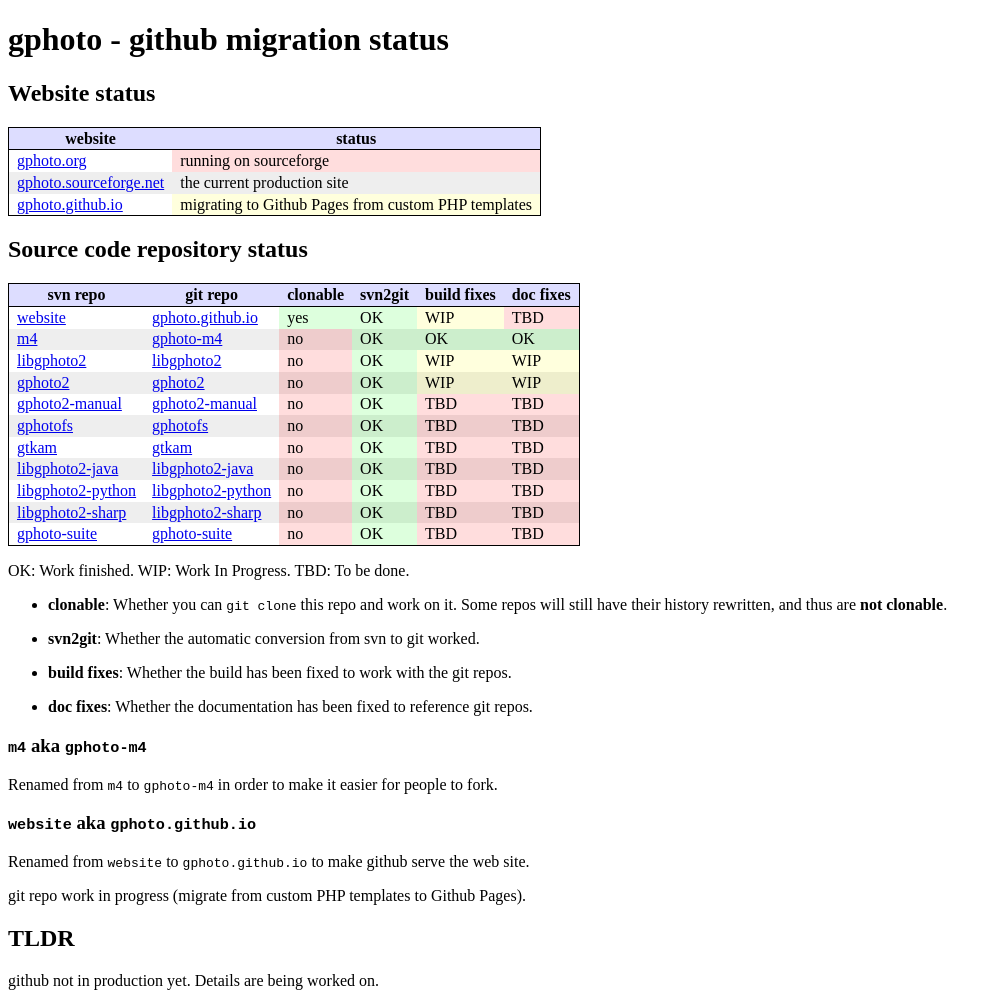
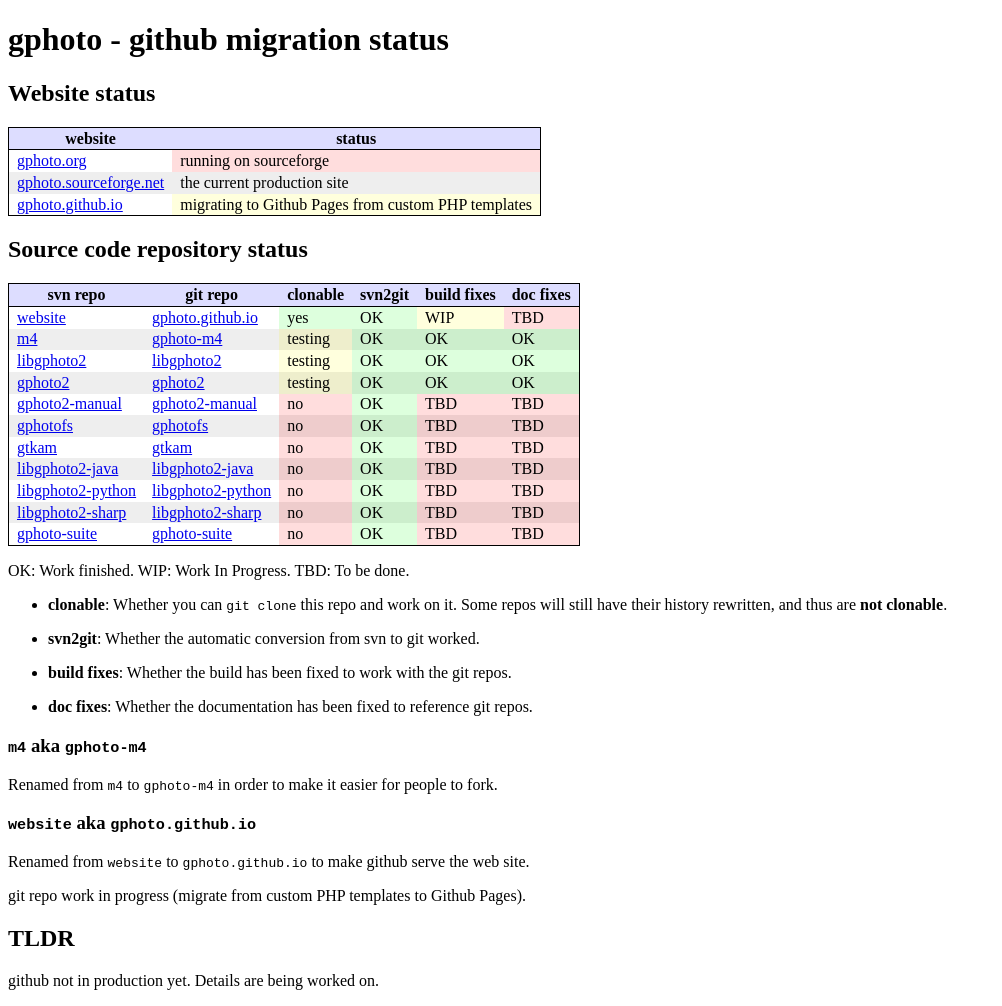
Before and after one commit to gphoto/gphoto.github.io, a Jekyll site: the page built from migration-status.md, in a window 1280 px wide. Shown: the whole page, without its empty margins (0-1002 px from the left). Built offline with Jekyll 4.4.1, drawn with Linux system fonts in a browser that asks for light colours; Markdown is read by kramdown in place of the engine named in the settings.

Commit message:
repos: gphoto2 and libgphoto2 are now in testing

```diff
--- a/css/plain.css
+++ b/css/plain.css
@@ -34,5 +34,7 @@ table > tbody > tr:nth-child(even) > td.bad,
 table > tbody > tr:nth-child(even) > td.tbd { background: #eecccc; }
 table > tbody > tr:nth-child(odd)  > td.bad,
 table > tbody > tr:nth-child(odd)  > td.tbd { background: #ffdddd; }
+table > tbody > tr:nth-child(even) > td.test,
 table > tbody > tr:nth-child(even) > td.wip { background: #eeeecc; }
+table > tbody > tr:nth-child(odd)  > td.test,
 table > tbody > tr:nth-child(odd)  > td.wip { background: #ffffdd; }
--- a/migration-status.md
+++ b/migration-status.md
@@ -55,7 +55,7 @@ title:  github migration status
     <tr>
       <td><a href="http://sourceforge.net/p/gphoto/code/HEAD/tree/trunk/m4">m4</a></td>
       <td><a href="http://github.com/gphoto/gphoto-m4">gphoto-m4</a></td>
-      <td class="bad">no</td>
+      <td class="test">testing</td>
       <td class="ok">OK</td>
       <td class="ok">OK</td>
       <td class="ok">OK</td>
@@ -63,18 +63,18 @@ title:  github migration status
     <tr>
       <td><a href="http://sourceforge.net/p/gphoto/code/HEAD/tree/trunk/libgphoto2">libgphoto2</a></td>
       <td><a href="http://github.com/gphoto/libgphoto2">libgphoto2</a></td>
-      <td class="bad">no</td>
+      <td class="test">testing</td>
       <td class="ok">OK</td>
-      <td class="wip">WIP</td>
-      <td class="wip">WIP</td>
+      <td class="ok">OK</td>
+      <td class="ok">OK</td>
     </tr>
     <tr>
       <td><a href="http://sourceforge.net/p/gphoto/code/HEAD/tree/trunk/gphoto2">gphoto2</a></td>
       <td><a href="http://github.com/gphoto/gphoto2">gphoto2</a></td>
-      <td class="bad">no</td>
+      <td class="test">testing</td>
       <td class="ok">OK</td>
-      <td class="wip">WIP</td>
-      <td class="wip">WIP</td>
+      <td class="ok">OK</td>
+      <td class="ok">OK</td>
     </tr>
     <tr>
       <td><a href="http://sourceforge.net/p/gphoto/code/HEAD/tree/trunk/gphoto2-manual">gphoto2-manual</a></td>
```
